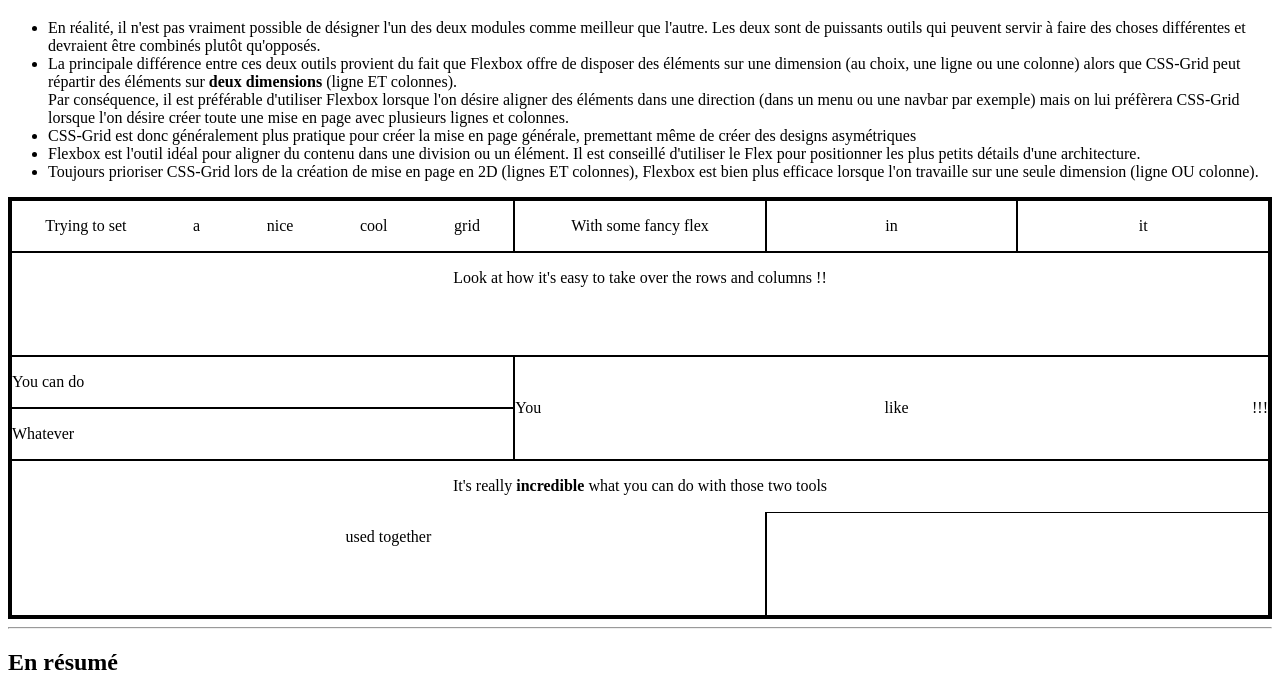
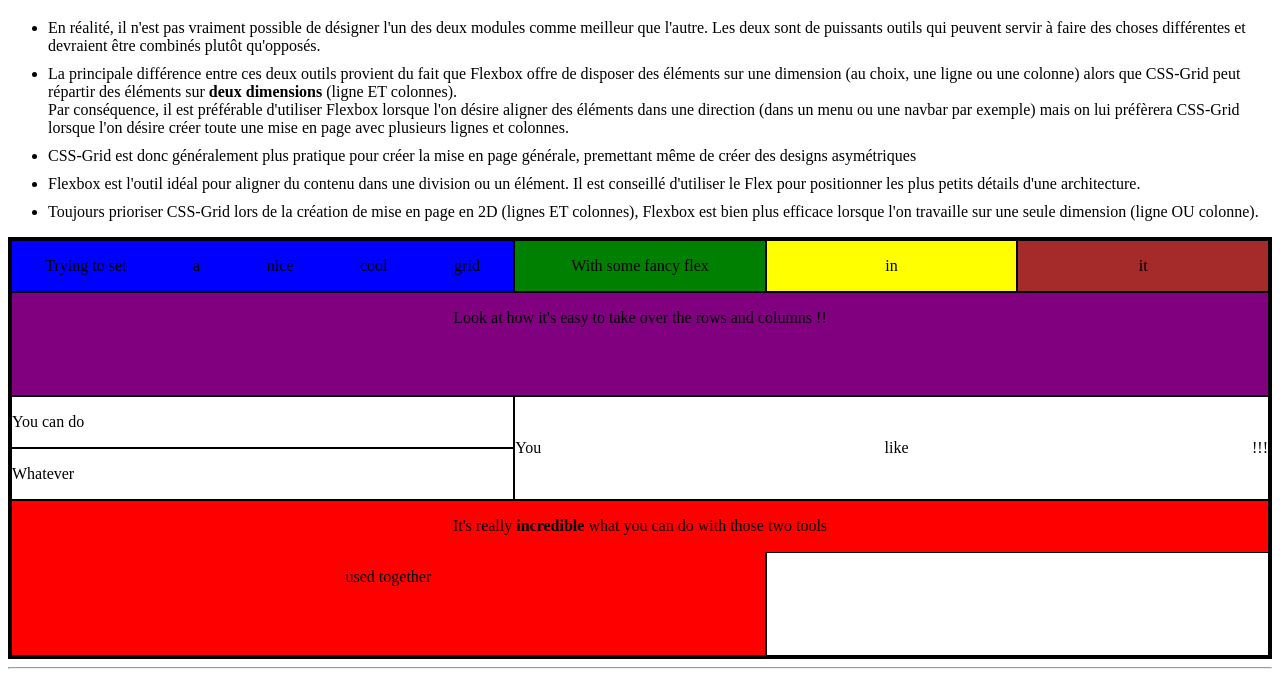
Before and after one commit to marion1998/Flex-CSS, a plain HTML site: page flex&grid/index.html in a window 1280 px wide. Shown: the part 118-800 px from the top of the page. Drawn offline with Linux system fonts and the light colour scheme.

Commit message:
added colors to the grid

```diff
--- a/flex&grid/index.html
+++ b/flex&grid/index.html
@@ -24,7 +24,7 @@
 	<!-- few points to make  -->
 	<div>
 		<h1>Flexbox ou CSS-Grid ?</h1>
-<ul>
+		<ul class="list">
 			<li>En réalité, il n'est pas vraiment possible de désigner l'un des deux modules comme meilleur que l'autre. Les deux sont de puissants outils qui peuvent servir à faire des choses différentes et devraient être combinés plutôt qu'opposés.</li>
 			<li>La principale différence entre ces deux outils provient du fait que Flexbox offre de disposer des éléments sur une dimension (au choix, une ligne ou une colonne) alors que CSS-Grid peut répartir des éléments sur <strong>deux dimensions</strong> (ligne ET colonnes).<br> Par conséquence, il est préférable d'utiliser Flexbox lorsque l'on désire aligner des éléments dans une direction (dans un menu ou une navbar par exemple) mais on lui préfèrera CSS-Grid lorsque l'on désire créer toute une mise en page avec plusieurs lignes et colonnes.</li>
 			<li>CSS-Grid est donc généralement plus pratique pour créer la mise en page générale, premettant même de créer des designs asymétriques</li>
--- a/flex&grid/style.css
+++ b/flex&grid/style.css
@@ -20,7 +20,9 @@
 }
 
 
-
+.list li{
+	margin-top: 10px;
+}
 
 
 
@@ -37,6 +39,7 @@
 }
 
 .gridcell1{
+	background-color: blue;
 	display: flex;
 	flex-direction: row;
 	justify-content: space-around;
@@ -45,6 +48,7 @@
 	grid-column:1 / span 2;
 }
 .gridcell2{
+	background-color: green;
 	display: flex;
 	justify-content: center;
 	align-items: center;
@@ -52,6 +56,7 @@
 	grid-column:3;
 }
 .gridcell3{
+	background-color: yellow;
 	display: flex;
 	justify-content: center;
 	align-items: center;
@@ -60,6 +65,7 @@
 
 }
 .gridcell4{
+	background-color: brown;
 	display: flex;
 	justify-content: center;
 	align-items: center;
@@ -68,6 +74,7 @@
 
 }
 .gridcell5{
+	background-color: purple;
 	display: flex;
 	flex-direction: row-reverse;
 	justify-content: center;
@@ -97,6 +104,7 @@
 
 }
 .gridcell9{
+	background-color: red;
 	display: flex;
 	justify-content: center;
 	grid-row: 6 / span 1;
@@ -106,6 +114,7 @@
 }
 
 .gridcell10{
+	background-color: red;
 	display: flex;
 	justify-content: space-around;
 	grid-row: 7 / span 2;
```
Lines whose indentation alone changed are shown as unchanged.
